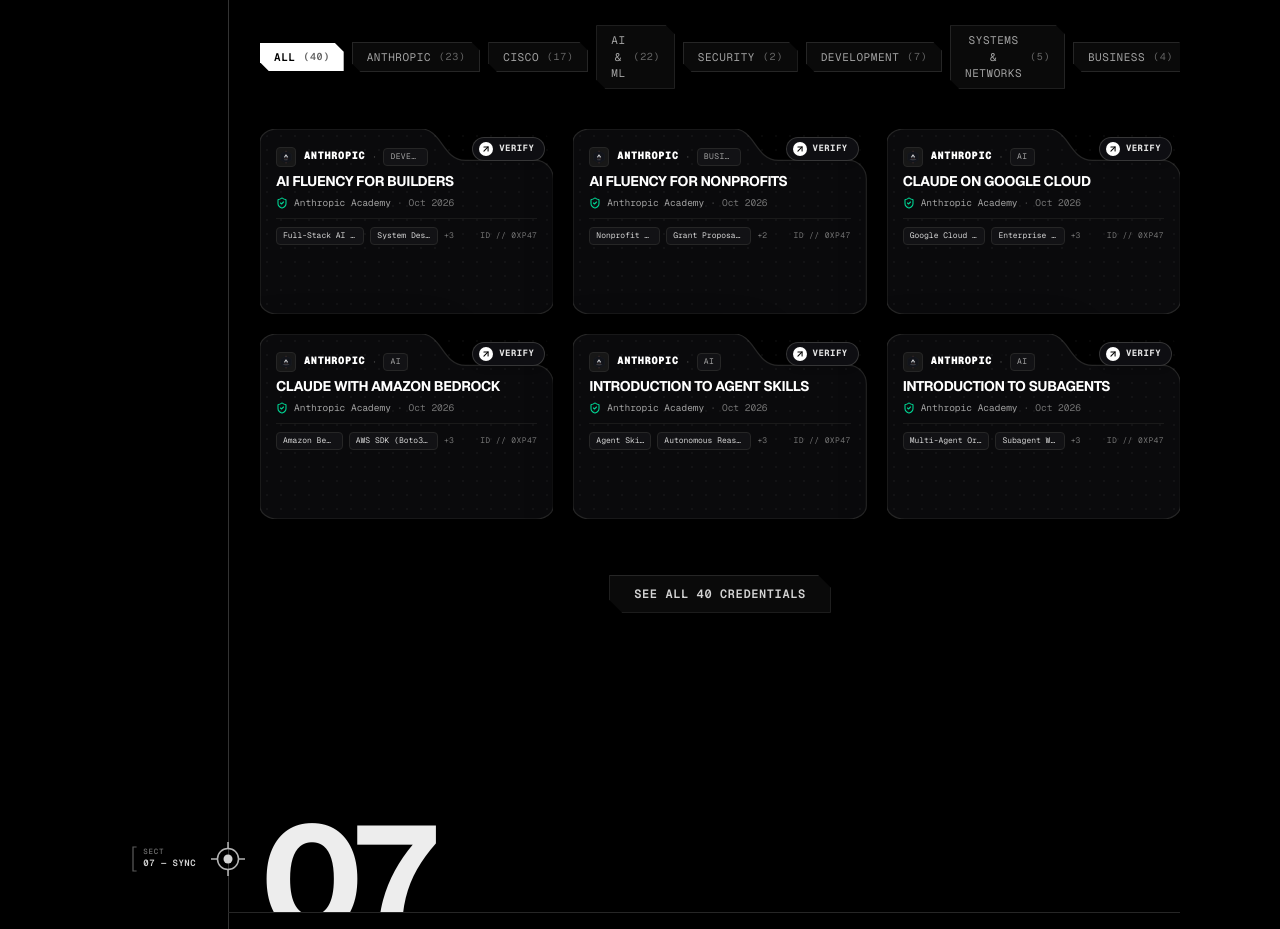
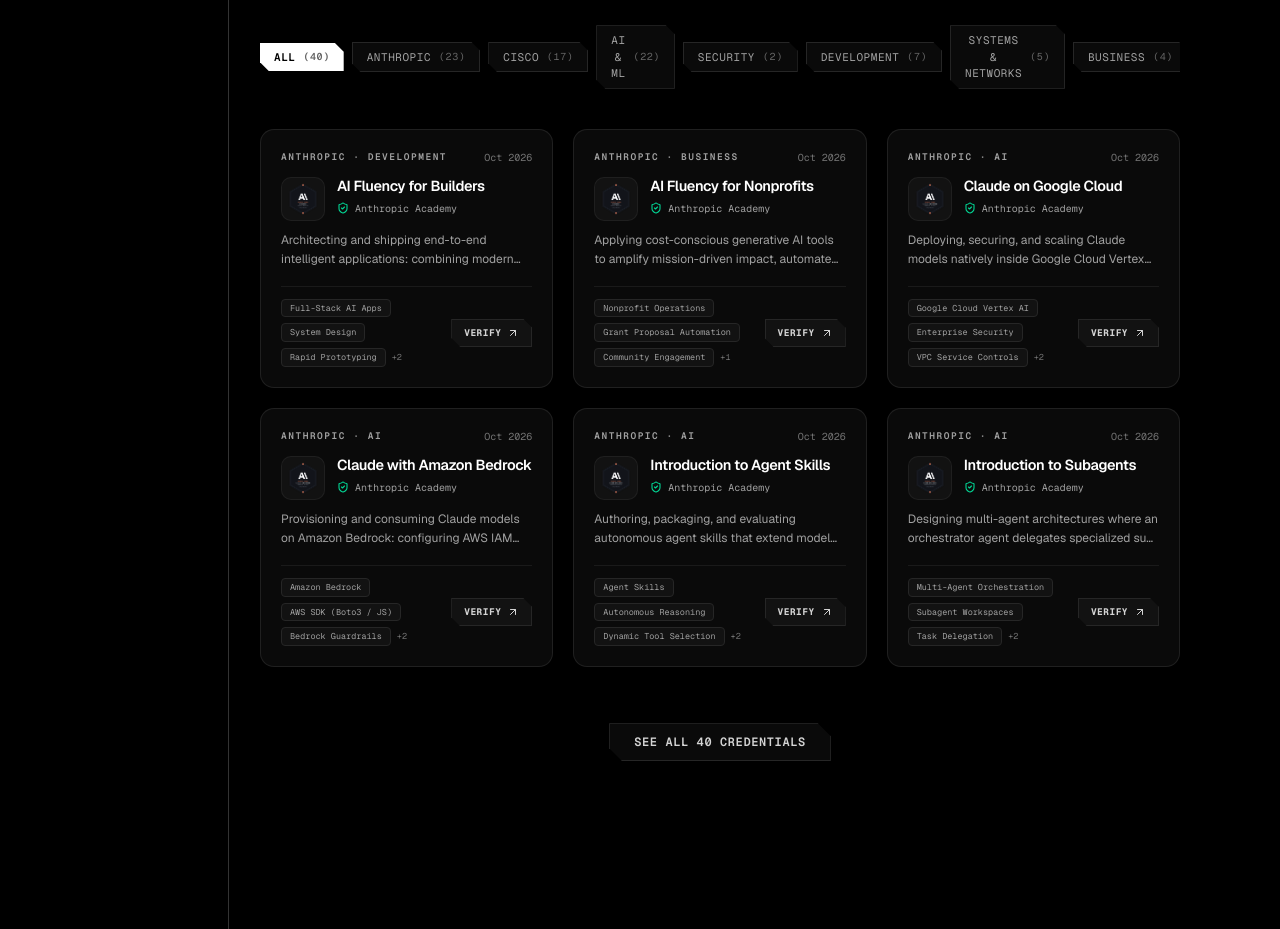
Before and after one commit to 0xp47/0xp47.github.io, a Next.js app: page / in a window 1280 px wide. Shown: the part 5920-6849 px from the top of the page. Built offline with nearby package versions, Linux system fonts and the light colour scheme.

Commit message:
refactor(certifications): eliminate empty dead space and replace awkward notch with uniform card and chamfered verify button

```diff
--- a/src/components/shared/badge-card.tsx
+++ b/src/components/shared/badge-card.tsx
@@ -2,7 +2,7 @@
 
 import Image from "next/image";
 import { ArrowUpRight, ShieldCheck } from "lucide-react";
-import { certifications } from "@/lib/portfolio-data";
+import { type certifications } from "@/lib/portfolio-data";
 import { cn } from "@/lib/utils";
 
 export type BadgeData = (typeof certifications)[number];
@@ -25,121 +25,89 @@ function formatDate(iso: string): string {
 }
 
 export function BadgeCard({ badge, className }: BadgeCardProps) {
-  const topSkills = badge.skills?.slice(0, 2) || [];
+  const topSkills = badge.skills?.slice(0, 3) || [];
   const remaining = (badge.skills?.length || 0) - topSkills.length;
 
   return (
-    <div
+    <article
       className={cn(
-        "group relative flex flex-col justify-between w-full min-h-[175px] sm:min-h-[185px] select-none rounded-[22px] p-3.5 sm:p-4 transition-transform duration-300 outline-none",
+        "group relative flex h-full flex-col justify-between rounded-xl border border-neutral-800/80 bg-[#0a0a0a] p-4 sm:p-5 transition-colors duration-200 hover:border-neutral-700 select-none",
         className
       )}
     >
-      {/* Stepped Folder Shape Background (SVG Chassis matching reference geometry) */}
-      <svg
-        className="absolute inset-0 size-full pointer-events-none drop-shadow-[0_8px_20px_rgba(0,0,0,0.65)]"
-        viewBox="0 0 100 100"
-        fill="none"
-        preserveAspectRatio="none"
-      >
-        <path
-          d="
-            M 6 0
-            H 55
-            C 58 0, 60 3.5, 62 8
-            C 64 12.5, 66 17, 70 17
-            H 94
-            C 97.3 17, 100 21.5, 100 27
-            V 93
-            C 100 96.9, 97.3 100, 94 100
-            H 6
-            C 2.7 100, 0 96.9, 0 93
-            V 7
-            C 0 3.1, 2.7 0, 6 0
-            Z
-          "
-          fill="#0a0a0c"
-          className="stroke-neutral-800 transition-colors duration-300 group-hover:stroke-neutral-700"
-          strokeWidth="1.2"
-          vectorEffect="non-scaling-stroke"
-        />
-      </svg>
+      <div>
+        {/* Top Header: Issuer/Category & Issue Date */}
+        <div className="mb-3 flex w-full items-center justify-between gap-2">
+          <span className="font-mono text-[9.5px] font-semibold uppercase tracking-[0.16em] text-neutral-400 truncate">
+            {badge.issuer} · {badge.category}
+          </span>
+          <span className="font-mono text-[10px] text-neutral-500 tabular-nums shrink-0">
+            {formatDate(badge.issueDate)}
+          </span>
+        </div>
 
-      {/* Subtle Tech Grid Watermark Pattern */}
-      <div className="pointer-events-none absolute inset-0 rounded-[22px] opacity-[0.035] bg-[radial-gradient(#fff_1px,transparent_1px)] bg-[size:14px_14px]" />
-
-      {/* Action Pill Button sitting in the Top-Right Stepped Notch */}
-      <a
-        href={badge.badgeUrl}
-        target="_blank"
-        rel="noopener noreferrer"
-        aria-label={`Verify ${badge.title} credential`}
-        className="absolute top-2 right-2 z-20 inline-flex items-center gap-1.5 rounded-full border border-neutral-700/80 bg-[#0e0e12] py-1 pl-1.5 pr-2.5 font-mono text-[9px] font-bold uppercase tracking-wider text-neutral-200 shadow-md transition-all duration-200 hover:border-neutral-500 hover:bg-neutral-800 hover:text-white cursor-pointer focus-visible:ring-1 focus-visible:ring-neutral-400"
-      >
-        <span className="size-3.5 shrink-0 rounded-full bg-white text-black flex items-center justify-center font-bold text-[9px] transition-transform duration-200 group-hover:translate-x-0.5 group-hover:-translate-y-0.5">
-          <ArrowUpRight className="size-2.5 stroke-[2.5]" />
-        </span>
-        <span>Verify</span>
-      </a>
-
-      {/* Main Content Area */}
-      <div className="relative z-10 flex flex-col justify-between h-full">
-        {/* Top-Left Header: Issuer Logo + Name + Category Badge */}
-        <div className="flex items-center gap-2 h-6 max-w-[58%]">
-          <div className="relative size-5 shrink-0 rounded overflow-hidden bg-neutral-900 border border-neutral-800 flex items-center justify-center">
+        {/* Badge Graphic + Title & Organization */}
+        <div className="flex items-start gap-3 w-full">
+          <div className="relative size-11 shrink-0 rounded-lg overflow-hidden border border-neutral-800/70 bg-[#121212] p-1 flex items-center justify-center">
             <Image
               src={badge.imageUrl}
               alt=""
-              width={20}
-              height={20}
+              width={44}
+              height={44}
               unoptimized
-              className="size-3.5 object-contain"
+              className="size-9 object-contain transition-transform duration-300 group-hover:scale-105"
             />
           </div>
-          <span className="font-mono text-[10.5px] font-black uppercase tracking-wider text-white shrink-0 truncate">
-            {badge.issuer}
-          </span>
-          <span className="text-neutral-600 text-[10px] hidden sm:inline">·</span>
-          <span className="font-mono text-[8px] uppercase tracking-wider px-1.5 py-0.5 rounded border border-neutral-800 bg-[#121215] text-neutral-400 truncate hidden sm:inline">
-            {badge.category}
-          </span>
-        </div>
-
-        {/* Center: Title + Organization & Date */}
-        <div className="my-auto py-1">
-          <h3 className="font-sans text-[13.5px] sm:text-[14px] font-bold uppercase tracking-tight text-white leading-snug line-clamp-2 transition-colors duration-200 group-hover:text-white">
+          <div className="min-w-0 flex-1">
+            <h3 className="text-[14px] sm:text-[14.5px] font-semibold tracking-tight text-white leading-snug line-clamp-2">
               {badge.title}
             </h3>
-          <div className="mt-1 flex items-center gap-1.5 font-mono text-[9px] sm:text-[9.5px] text-neutral-400">
+            <p className="mt-1 flex items-center gap-1.5 font-mono text-[10px] text-neutral-400">
               <ShieldCheck className="size-3 text-emerald-400 shrink-0 stroke-[2.2]" />
               <span className="truncate">{badge.organization}</span>
-            <span className="text-neutral-600">·</span>
-            <span className="text-neutral-500 tabular-nums shrink-0">{formatDate(badge.issueDate)}</span>
+            </p>
           </div>
         </div>
 
-        {/* Footer: Skills Tags + Holder ID */}
-        <div className="flex items-center justify-between pt-2 border-t border-neutral-800/60 font-mono text-[8.5px] mt-1">
-          <div className="flex items-center gap-1.5 overflow-hidden max-w-[68%]">
-            {topSkills.map((skill: string) => (
+        {/* Description */}
+        {badge.description && (
+          <p className="mt-2.5 text-xs leading-relaxed text-neutral-400 line-clamp-2 text-pretty">
+            {badge.description}
+          </p>
+        )}
+      </div>
+
+      {/* Footer: Skills Tags + Verify Action Button */}
+      <div className="mt-4 flex items-center justify-between gap-2 pt-3 border-t border-neutral-800/60">
+        {/* Skills Chips */}
+        <div className="flex flex-wrap items-center gap-1.5 min-w-0 flex-1">
+          {topSkills.map((skill) => (
             <span
               key={skill}
-                className="font-mono text-[8px] px-1.5 py-0.5 rounded border border-neutral-800 bg-[#121215] text-neutral-300 truncate"
+              className="font-mono text-[8.5px] px-2 py-0.5 rounded border border-neutral-800 bg-[#121212] text-neutral-400 truncate"
             >
               {skill}
             </span>
           ))}
           {remaining > 0 && (
-              <span className="font-mono text-[8px] text-neutral-500 shrink-0">
+            <span className="font-mono text-[8.5px] text-neutral-500 shrink-0">
               +{remaining}
             </span>
           )}
         </div>
-          <span className="text-neutral-500 font-mono text-[8px] uppercase tracking-wider shrink-0">
-            ID // 0XP47
-          </span>
+
+        {/* Verify Credential Chamfer Button */}
+        <a
+          href={badge.badgeUrl}
+          target="_blank"
+          rel="noopener noreferrer"
+          className="shrink-0 inline-flex cursor-pointer items-center gap-1.5 px-3 py-1.5 chamfer-btn border border-neutral-800 bg-[#121212] font-mono text-[9.5px] font-bold uppercase tracking-wider text-neutral-300 transition-colors duration-200 hover:border-neutral-700 hover:bg-[#181818] hover:text-white"
+          aria-label={`Verify ${badge.title} credential`}
+        >
+          Verify
+          <ArrowUpRight className="size-3 transition-transform duration-200 group-hover:translate-x-0.5 group-hover:-translate-y-0.5" />
+        </a>
       </div>
-      </div>
-    </div>
+    </article>
   );
 }
--- a/src/lib/github-stats.json
+++ b/src/lib/github-stats.json
@@ -3,5 +3,5 @@
   "publicRepos": 15,
   "totalStars": 7,
   "followers": 6,
-  "updatedAt": "2026-11-07T01:06:46.913Z"
+  "updatedAt": "2026-11-07T01:15:31.380Z"
 }
```
Also changed, not shown: src/lib/projects.json. Lines whose indentation alone changed are shown as unchanged.
